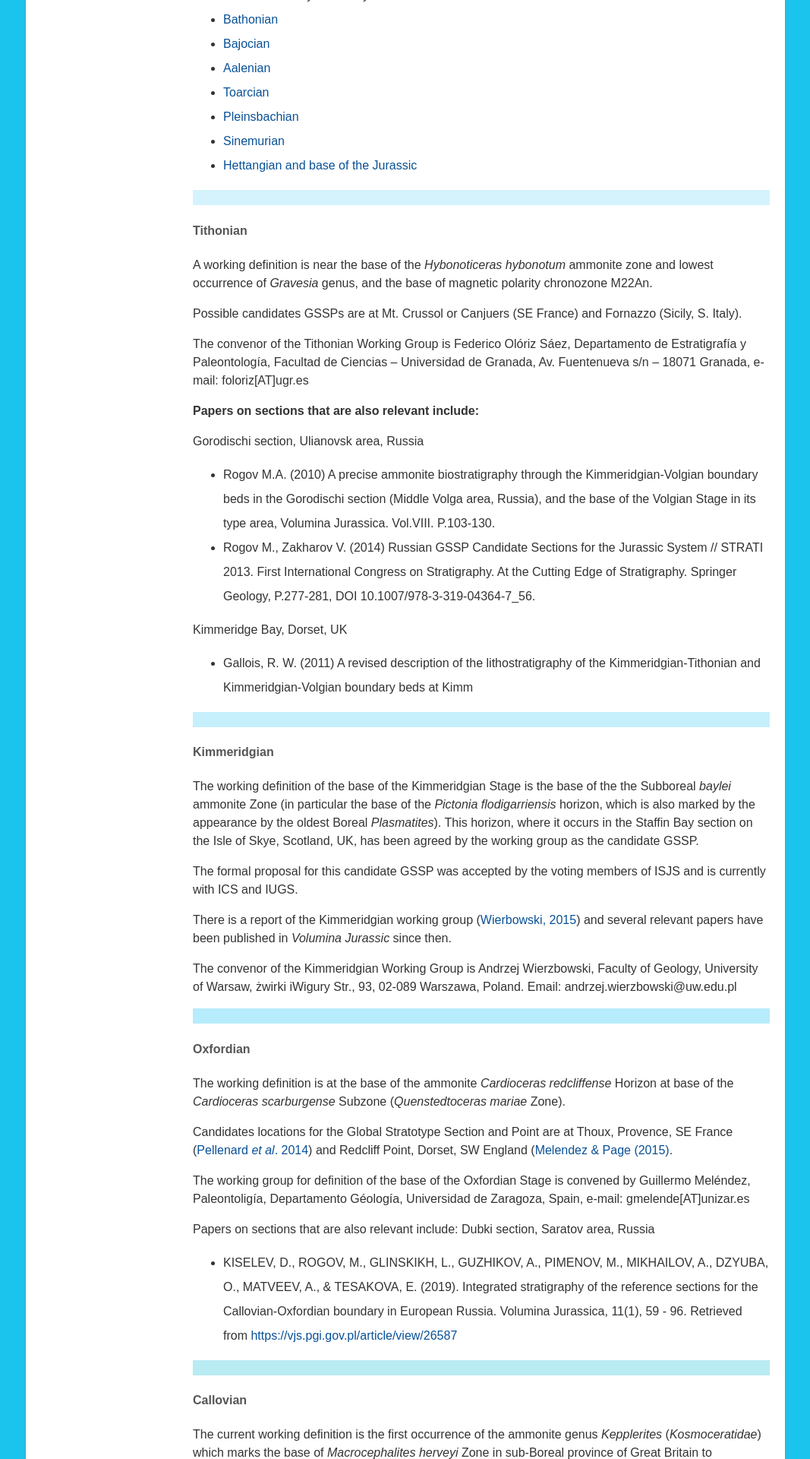
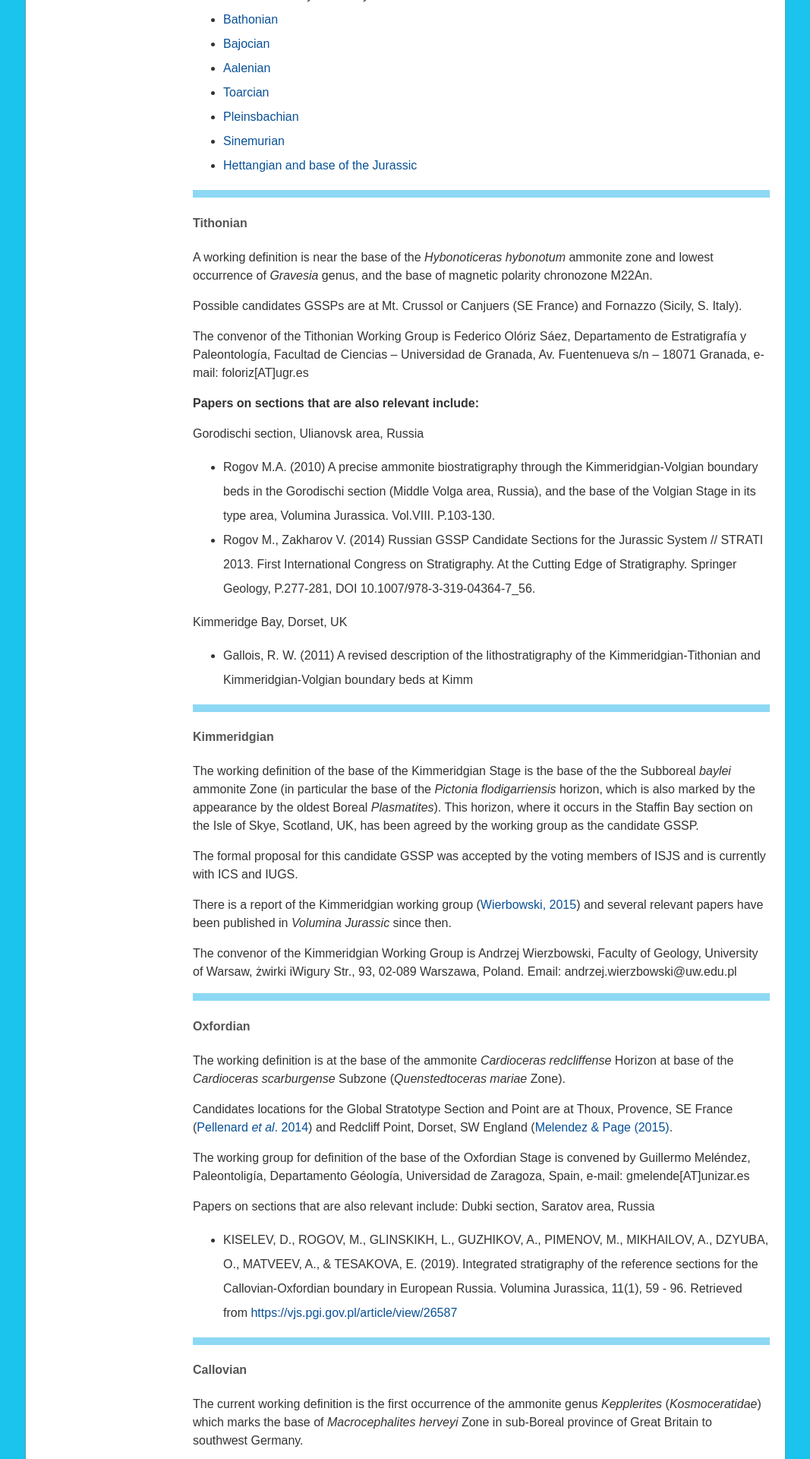
Before and after one commit to i-c-stratigraphy/subcommission-jurassic, a Jekyll site: the page built from pages/our-work.md, in a window 1280 px wide. Shown: the part 1248-3168 px from the top of the page at 76% size, without its empty margins (106-1173 px from the left). Built offline with Jekyll 4.4.1, drawn with Linux system fonts in a browser that asks for light colours.

Commit message:
Update our-work.md

```diff
--- a/pages/our-work.md
+++ b/pages/our-work.md
@@ -38,7 +38,7 @@ One of the major aims of the ISJS is to define all the Global Stratotypes, Secti
 * [Hettangian and base of the Jurassic](#base)
 
 
-<div style="height:20px; width:100%; background-color:#D4F3FD; display:block;">&nbsp;</div>
+<div style="height:10px; width:100%; background-color:#8DD8F4; display:block;">&nbsp;</div>
 #### Tithonian
 A working definition is near the base of the _Hybonoticeras hybonotum_ ammonite zone and lowest occurrence of _Gravesia_ genus, and the base of magnetic polarity chronozone M22An.
 
@@ -56,7 +56,7 @@ Kimmeridge Bay, Dorset, UK
 * Gallois, R. W. (2011) A revised description of the lithostratigraphy of the Kimmeridgian-Tithonian and Kimmeridgian-Volgian boundary beds at Kimm
 
 
-<div style="height:20px; width:100%; background-color:#C6EFFC; display:block;">&nbsp;</div>
+<div style="height:10px; width:100%; background-color:#8DD8F4; display:block;">&nbsp;</div>
 #### Kimmeridgian
 The working definition of the base of the Kimmeridgian Stage is the base of the the Subboreal _baylei_ ammonite Zone (in particular the base of the _Pictonia flodigarriensis_ horizon, which is also marked by the appearance by the oldest Boreal _Plasmatites_). This horizon, where it occurs in the Staffin Bay section on the Isle of Skye, Scotland, UK, has been agreed by the working group as the candidate GSSP.
 
@@ -67,7 +67,7 @@ There is a report of the Kimmeridgian working group ([Wierbowski, 2015](http://v
 The convenor of the Kimmeridgian Working Group is Andrzej Wierzbowski, Faculty of Geology, University of Warsaw, żwirki iWigury Str., 93, 02-089 Warszawa, Poland. Email: andrzej.wierzbowski@uw.edu.pl
 
 
-<div style="height:20px; width:100%; background-color:#B7ECFC; display:block;">&nbsp;</div>
+<div style="height:10px; width:100%; background-color:#8DD8F4; display:block;">&nbsp;</div>
 #### Oxfordian
 The working definition is at the base of the ammonite _Cardioceras redcliffense_ Horizon at base of the _Cardioceras scarburgense_ Subzone (_Quenstedtoceras mariae_ Zone).
 
@@ -81,7 +81,7 @@ Dubki section, Saratov area, Russia
 * KISELEV, D., ROGOV, M., GLINSKIKH, L., GUZHIKOV, A., PIMENOV, M., MIKHAILOV, A., DZYUBA, O., MATVEEV, A., & TESAKOVA, E. (2019). Integrated stratigraphy of the reference sections for the Callovian-Oxfordian boundary in European Russia. Volumina Jurassica, 11(1), 59 - 96. Retrieved from <https://vjs.pgi.gov.pl/article/view/26587>
 
 
-<div style="height:20px; width:100%; background-color:#B9EBF2; display:block;">&nbsp;</div>
+<div style="height:10px; width:100%; background-color:#8DD8F4; display:block;">&nbsp;</div>
 #### Callovian
 The current working definition is the first occurrence of the ammonite genus _Kepplerites_ (_Kosmoceratidae_) which marks the base of _Macrocephalites herveyi_ Zone in sub-Boreal province of Great Britain to southwest Germany.
 
@@ -97,14 +97,14 @@ Prosek section, Nizhni Novgorod area, Russia
 * Kiselev D.N. & Rogov, M.A. (2007): Stratigraphy of the Bathonian-Callovian boundary deposits in the Prosek section (Middle Volga region). Article 1. Ammonites and infrazonal biostratigraphy , Stratigraphy and Geological Correlation, 15: 485-515.
 
 
-<div style="height:20px; width:100%; background-color:#AAE7F2; display:block;">&nbsp;</div>
+<div style="height:10px; width:100%; background-color:#8DD8F4; display:block;">&nbsp;</div>
 #### Bathonian
 The Global boundary Stratotype Section and Point (GSSP) for the Bathonian is defined at the base of limestone bed RB071 in the Ravin du Bès Section, Bas-Auran area, southern Subalpine Chains, France (43° 57′ 38″ N 6° 18′ 55″ E). The base of the stage and Zigzag Zone corresponds to the first occurrence level of _Gonolkites convergens_ Buckman and coincides with the first occurrence of _Morphoceras parvum_ Wetzel.
 
 Full details are [published](http://www.episodes.org/index.php/epi/article/view/64041) in Fernandez-Lopez, S.R. 2009. The Global Boundary Stratotype Section and Point (GSSP) for Base of the Bathonian Stage (Middle Jurassic), Ravin du Bes Section, SE France, _Episodes_, v. 32, p. 222-248.
 
 
-<div style="height:20px; width:100%; background-color:#9CE3F1; display:block;">&nbsp;</div>
+<div style="height:10px; width:100%; background-color:#8DD8F4; display:block;">&nbsp;</div>
 #### Bajocian
 The Global boundary Stratotype Section and Point (GSSP) for the Bajocian Stage, formally defined at the base of bed AB11 of the Murtinheira section at Cabo Mondego, Portugal (40° 11′ 57″ N 8° 54′ 15″ W)
 
@@ -113,14 +113,14 @@ The position of the boundary coincides with the first occurrence of the ammonite
 Full details are [published](http://www.episodes.org/index.php/epi/article/view/62852) in G. Pavia and R. Enay. 1997. Definition of the Aalenian-Bajocian Stage boundary, _Episodes_ v. 20, p. 16-22.
 
 
-<div style="height:20px; width:100%; background-color:#8DE0F0; display:block;">&nbsp;</div>
+<div style="height:10px; width:100%; background-color:#8DD8F4; display:block;">&nbsp;</div>
 #### Aalenian
 The Global Boundary Stratotype Section and Point (GSSP) for the Aalenian Stage is formally defined at the base of bed FZ107 in the Fuentelsaz section, Castilian Branch of the Iberian Range, Spain (41˚10’15″N 1˚50′ 0″ W). The position of the boundary coincides with the first occurrence of the ammonite assemblage characterized by _Leioceras opalinum_ and _Leioceras lineatum_ and corresponds with a normal polarity interval.
 
 A full account is [published](http://www.episodes.org/index.php/epi/article/view/62651/48862) in Cresta et al. (2001) The Global Boundary Stratotype Section and Point (GSSP) of the Toarcian-Aalenian Boundary (Lower-Middle Jurassic), _Episodes_, v. 24, p. 166-175.
 
 
-<div style="height:20px; width:100%; background-color:#8DD8F4; display:block;">&nbsp;</div>
+<div style="height:10px; width:100%; background-color:#8DD8F4; display:block;">&nbsp;</div>
 #### Toarcian
 The Global Stratotype Section and Point (GSSP) for the base of Toarcian Stage is proposed at the base of limestone Bed 15e at Ponta do Trovão, in the Peniche section (39º22’15’’ N, 9º23’07’’ W) (Lusitanian Basin, Portugal) located 80 km north of Lisbon.
 
@@ -129,14 +129,14 @@ The base of the Toarcian Stage is marked by the FO of the ammonite _Dactyliocera
 The section at Almonacid de la Cuba (Iberian Range, Spain) provides complementary data of the ammonite succession in the Northwest European Hawskerense and Paltum Subzones and magnetostratigraphical data.
 
 
-<div style="height:20px; width:100%; background-color:#AAE7F2; display:block;">&nbsp;</div>
+<div style="height:10px; width:100%; background-color:#8DD8F4; display:block;">&nbsp;</div>
 #### Pleinsbachian
 The Global Boundary Stratotype Section and Point (GSSP) for the base of the Pliensbachian Stage (Lower Jurassic) is at the base of bed 73b of Hesselbo and Jenkyns (1995) in the Wine Haven section, Robin Hood’s Bay, Yorkshire, UK (54° 24′ 23.9″ N 0° 29′ 44.5″ W). This level contains the characteristic ammonite association <em>Bifericeras donovani</em> Dommergues and Meister and <em>Apoderoceras sp.</em>
 
 A full account is published in [Meister, C. et al. (2006)](http://www.episodes.org/index.php/epi/article/view/62234) The Global Boundary Stratotype Section and Point (GSSP) for the Base of the Pliensbachian Stage (Lower Jurassic), Wine Haven, Yorkshire, UK. Episodes v. 29, p. 93-106.
 
 
-<div style="height:20px; width:100%; background-color:#AAE7F2; display:block;">&nbsp;</div>
+<div style="height:10px; width:100%; background-color:#8DD8F4; display:block;">&nbsp;</div>
 #### Sinemurian
 The Global Stratotype Section and Point (GSSP) for the base of the Sinemurian, the second stage of the Lower Jurassic, is exposed in the cliff north of East Quantoxhead, about 6 km east of Watchet, Somerset, England (51° 11′ 27.7″ N  3° 14′ 11.6″ W). The boundary level is 0.90 m above the base of British Geological Survey Bed 145 of coinciding with the first appearance of the genera Vermiceras (<em>V. quantoxense, V. palmeri</em>) and <em>Metophioceras</em> (<em>M. sp. indet.</em> 1).
 
@@ -144,7 +144,7 @@ A full account is published in <a href="http://www.episodes.org/index.php/epi/ar
 
 
 <a id="base"></a>
-<div style="height:20px; width:100%; background-color:#1AC4EC; display:block;">&nbsp;</div>
+<div style="height:10px; width:100%; background-color:#8DD8F4; display:block;">&nbsp;</div>
 #### Hettangian and base of the Jurassic
 The Global Stratotype Section and Point (GSSP) defining the base of the Jurassic System, Lower Jurassic Epoch, and Hettangian Stage is situated at the Kuhjoch pass, Karwendel Mountains, Northern Calcareous Alps, Austria (47°29’02″N/11°31’50″E). The Triassic-Jurassic (T-J) boundary is exposed at Kuhjoch West and at Kuhjoch East, and corresponds to the first occurrence of the ammonite _Psiloceras spelae tirolicum_.
 
```
